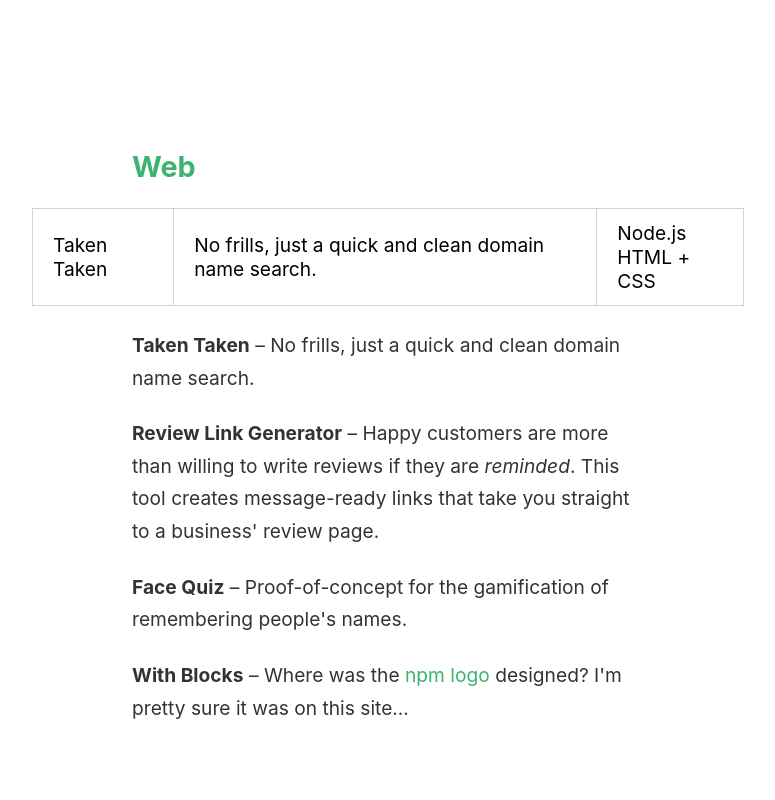
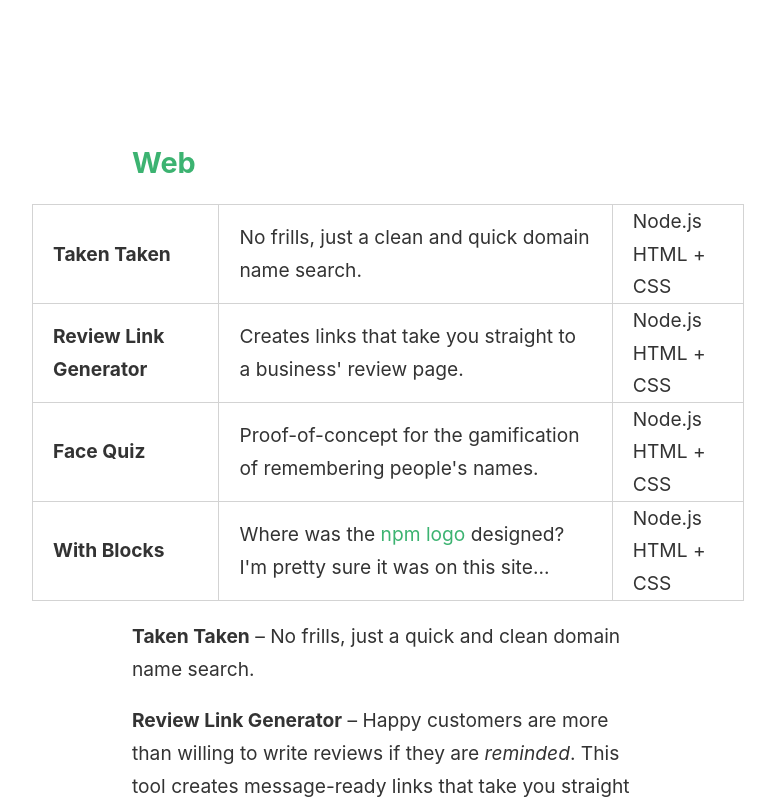
Before and after one commit to dotspencer/clean-home, a plain HTML site: page index.html in a window 1280 px wide. Shown: the part 535-1335 px from the top of the page, without its empty margins (252-1027 px from the left). Drawn offline with Linux system fonts and the light colour scheme.

Commit message:
Testing with table

```diff
--- a/index.html
+++ b/index.html
@@ -19,7 +19,16 @@
         <table>
           <tbody>
             <tr>
-              <td>Taken Taken</td><td>No frills, just a quick and clean domain name search.</td><td>Node.js<br>HTML + CSS</td>
+              <td>Taken Taken</td><td>No frills, just a clean and quick domain name search.</td><td>Node.js<br>HTML + CSS</td>
+            </tr>
+            <tr>
+              <td>Review Link Generator</td><td>Creates links that take you straight to a business' review page.</td><td>Node.js<br>HTML + CSS</td>
+            </tr>
+            <tr>
+              <td>Face Quiz</td><td>Proof-of-concept for the gamification of remembering people's names.</td><td>Node.js<br>HTML + CSS</td>
+            </tr>
+            <tr>
+              <td>With Blocks</td><td>Where was the <a href="https://goo.gl/wIAzSd">npm logo</a> designed? I'm pretty sure it was on this site...</td><td>Node.js<br>HTML + CSS</td>
             </tr>
           </tbody>
         </table>
--- a/scss/master.scss
+++ b/scss/master.scss
@@ -17,10 +17,10 @@ body {
   width: 512px;
   margin: 60px auto;
 }
-p{
+p, td{
   color: #333;
   line-height: 1.7em;
-  margin: 1.2em 0;
+  //margin: 1.2em 0;
 }
 div.greeting{
   margin: 180px 0 240px;
@@ -31,7 +31,10 @@ table {
 }
 td{
   border: 1px solid lightgray;
-  padding: 12px 20px;
+  padding: 0 20px;
+  &:first-child {
+    font-weight: bold;
+  }
 }
 section{
   margin: 80px 0;
```
Also changed, not shown: css/master.css, 1 other file.
